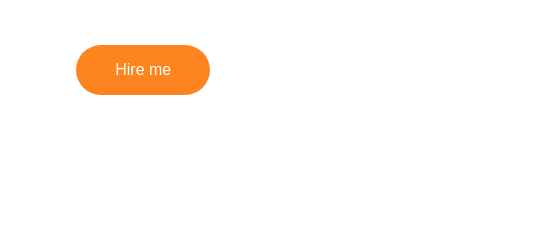
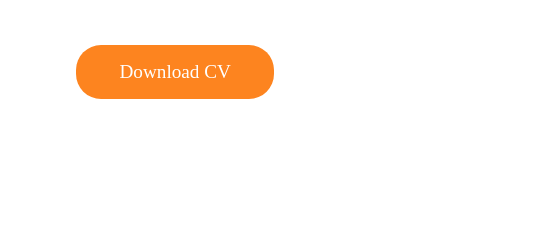
Before and after one commit to sajib-kumar-biswas/eshikhonAssignment13, a plain HTML site: page index.html in a window 1280 px wide. Shown: the part 377-628 px from the top of the page, 612-1167 px from the left. Drawn offline with Linux system fonts and the light colour scheme.

Commit message:
added the download my resume option

```diff
--- a/css/style.css
+++ b/css/style.css
@@ -117,10 +117,16 @@ section.profile .container .info p {
 
 section.profile .container .info .hire {
     width: 30%;
+    display: flex;
+    align-items: center;
+    justify-content: center;
+    color: white;
+    font-size: 1.2rem;
 }
 
 section.profile .container .info .hire:hover {
     box-shadow: 0 0 1rem #FD841F;
+    color: #FD841F;
 }
 
 /* end of profile section */
--- a/index.html
+++ b/index.html
@@ -54,7 +54,7 @@
                     <p>Lorem ipsum dolor sit amet, consectetur adipisicing elit. Fugiat deserunt iure ducimus nam non
                         enim magni voluptatem minus eos, quod aspernatur harum beatae officia sunt soluta consequuntur
                         ipsam. Atque, alias.</p>
-                    <button class="hire btn">Hire me</button>
+                    <a href="./images/Resume_sajib_kumar_biswas.pdf" download class="hire btn">Download CV</a>
                 </div>
             </div>
         </section>
```
Also changed, not shown: 1 other file.
